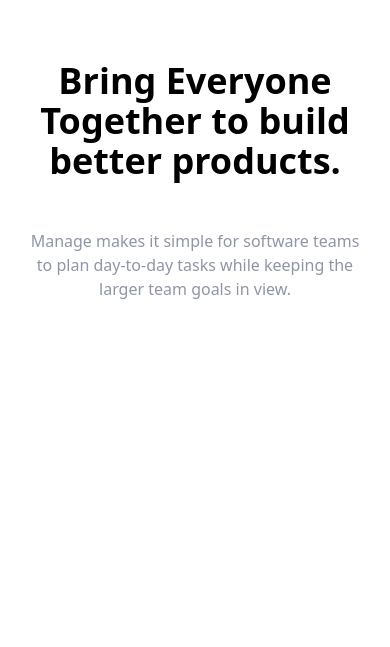
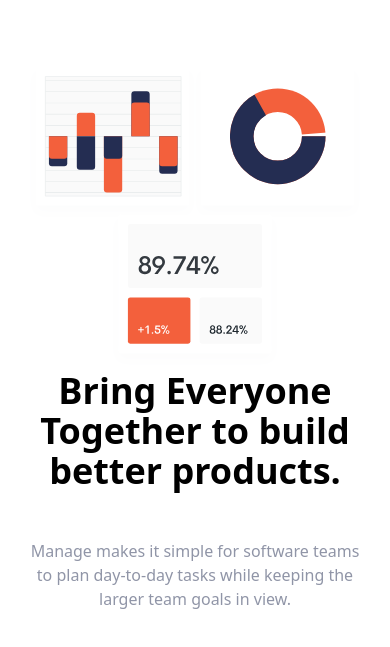
Before and after one commit to jshickey/tailwind-manage-landing, a website: page index.html in a window 390 px wide. Shown: the part 59-706 px from the top of the page. Drawn offline with Linux system fonts and the light colour scheme.

Commit message:
add image to right that stacks on small screen, 32.25min mark

```diff
--- a/index.html
+++ b/index.html
@@ -39,8 +39,9 @@
                 </h1>
                 <p class="max-w-sm text-center text-darkGrayishBlue md:text-left">Manage makes it simple for software teams to plan day-to-day tasks while keeping the larger team goals in view.</p>
             </div>
-            <!-- Image -->
-            <div>
+            <!-- Image on the Right Side, or top for mobile -->
+            <div class="md:w-1/2">
+                <img src="img/illustration-intro.svg" alt="">
             </div>
         </div>
     </section>
```
